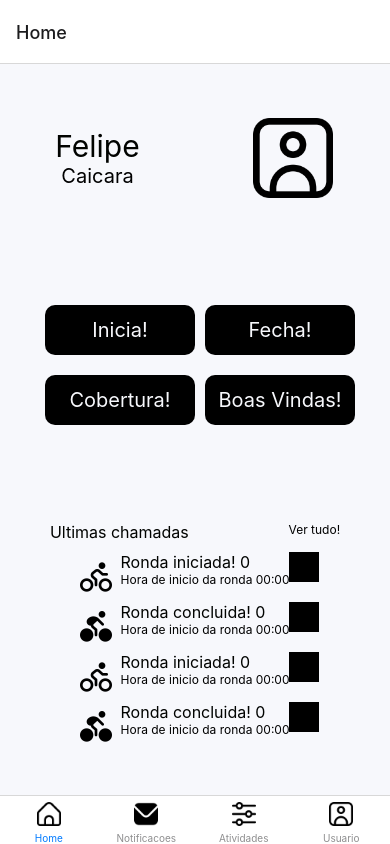
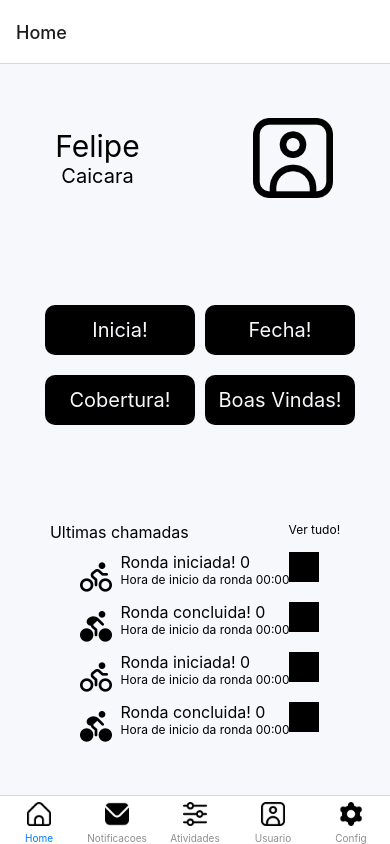
Before and after one commit to felipeFransa/night-patrol, a React Native app: screen / in a window 390 px wide. Built offline with nearby package versions, Linux system fonts and the light colour scheme.

Commit message:
version.1.4.5

```diff
--- a/src/routes/tab.routes.tsx
+++ b/src/routes/tab.routes.tsx
@@ -5,6 +5,7 @@ import { Home } from '../screens/Home';
 import { Toppings } from '../screens/Toppings';
 import { Activities } from  '../screens/Activities';
 import { Admin } from '../screens/Admin';
+import { Config } from '../screens/Configs';
 
 const Tab = createBottomTabNavigator();
 
@@ -32,6 +33,9 @@ export default () => {
         case 'Usuario':
           imgSource = require('../assets/retrato.png');
         break;
+        case 'Config':
+          imgSource = require('../assets/definicoes.png');
+        break;
       }
 
       return <IMG source={imgSource}/>
@@ -41,6 +45,7 @@ export default () => {
     <Tab.Screen name="Notificacoes" component={Toppings}/>
     <Tab.Screen name="Atividades" component={Activities}/>
     <Tab.Screen name="Usuario" component={Admin}/>
+    <Tab.Screen name="Config" component={Config}/>
   </Tab.Navigator>
  )
 }
--- /dev/null
+++ b/src/screens/Configs/index.tsx
@@ -0,0 +1,12 @@
+import React from 'react';
+import { View, Text } from 'react-native';
+
+export const Config = () => {
+  return (
+    <View>
+      <Text>
+        Teste
+      </Text>
+    </View>
+  )
+}
```
